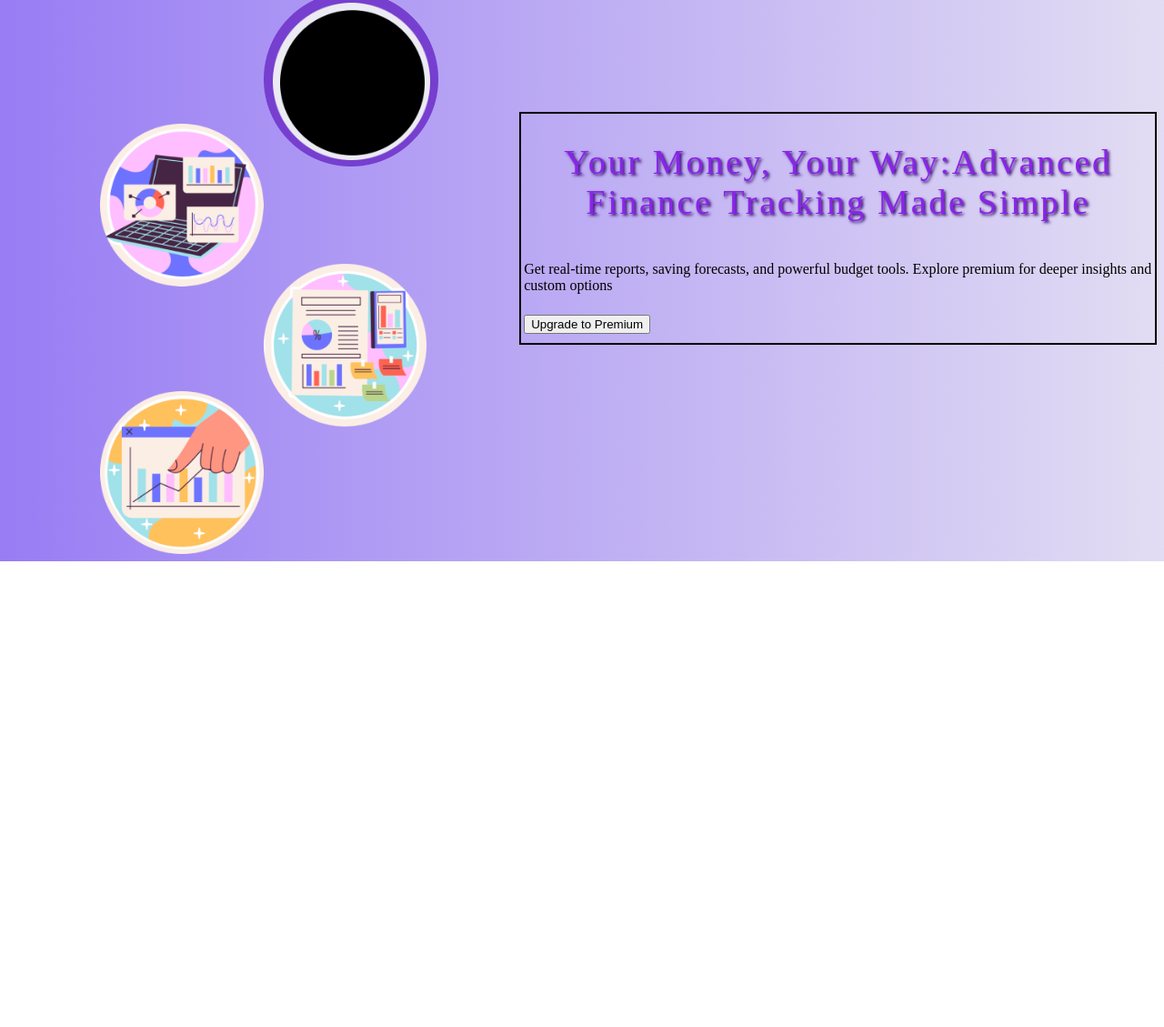
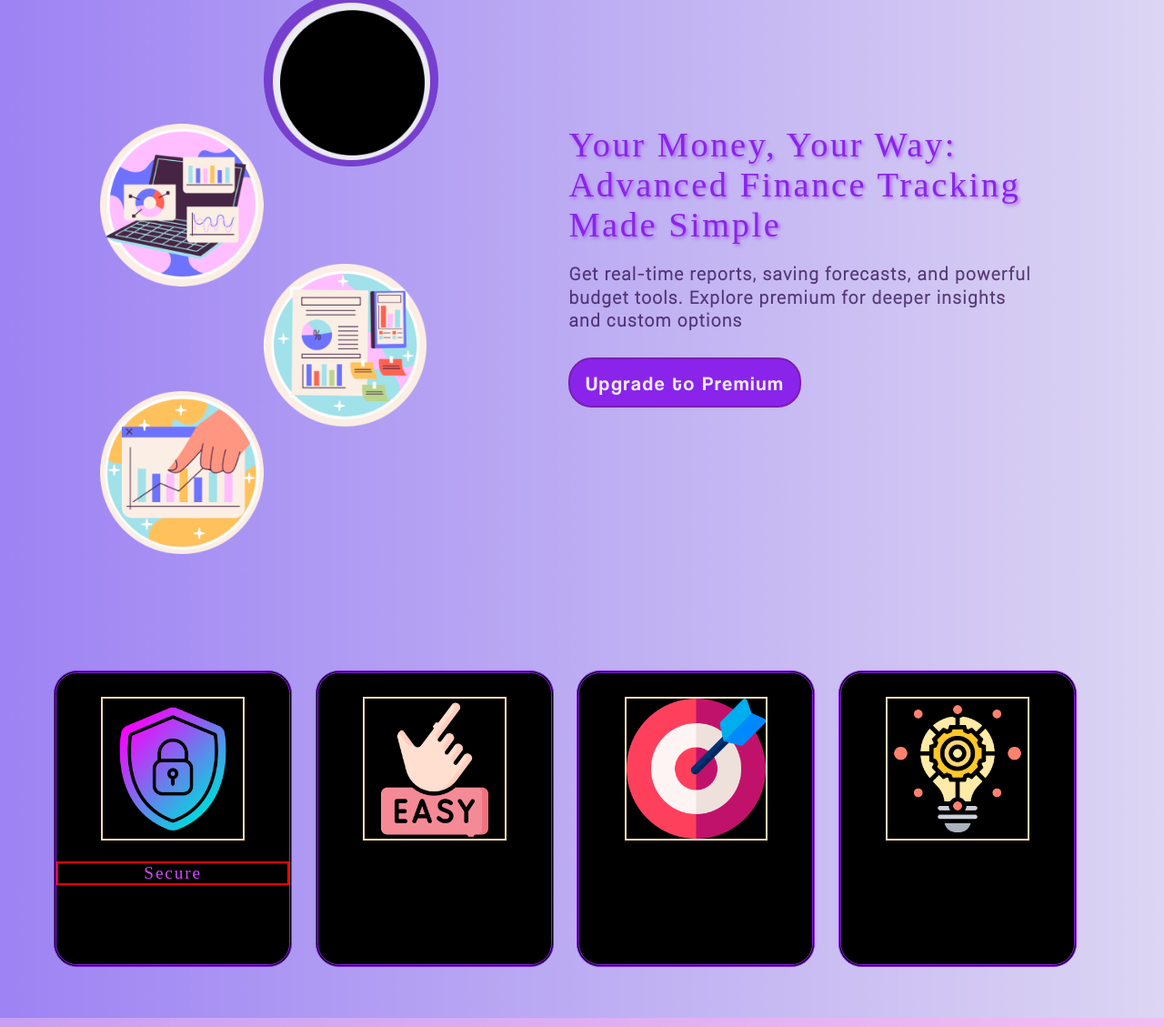
Before and after one commit to yaboinad/Personal-Finance-Tracker, a plain HTML site: page Financia.html in a window 1280 px wide. Shown: the part 481-1610 px from the top of the page at 91% size. Before the commit the page ends 1098 px from the top, so only its background shows below. Drawn offline with Linux system fonts and the light colour scheme; a web font is replaced by a local one.

Commit message:
Oct 13, 2024

```diff
--- a/Financia CSS/Financia_Home_Page_Css.css
+++ b/Financia CSS/Financia_Home_Page_Css.css
@@ -156,164 +156,97 @@
         }
         .table4
         {
-            border: 0.2vw solid black;
-            height: 20vw;
+            height: 27vw;
             margin: -5vw 0 0 8vw;
+            width: 43vw;
         }
         .table4_1
         {
             color:  rgb(138, 36, 234);
             font: normal 3vw Roboto2;
             letter-spacing: 0.2vw;
-            text-shadow: 0.15vw 0.15vw 0.25vw rgb(45, 2, 104);
+            text-shadow: 0.15vw 0.15vw 0.3vw  rgb(173, 98, 243);
         }
         .table4_2
         {
-
+            color: rgb(34, 0, 65,0.7);
+            font: normal 600 1.5vw/2vw Roboto1;
+            letter-spacing: 0.1vw;
+        }
+        .table4_3box
+        {
+            height: 7vw;
+            margin: auto;
+        }
+        #premium_button
+        {
+            border: 0.2vw solid rgb(124, 27, 181);
+            background-color:  rgb(138, 36, 234);
+            border-radius: 2vw;
+            color: rgba(236, 234, 243, 1);
+            font: normal 200 1.7vw Coolvetica2;
+            letter-spacing: 0.15vw;
+            height: 4.3vw;
+            width: 20vw;
+        }
+        .div1
+        {
+            box-sizing: border-box;
+            display: inline-flex;
+            height: 30vw;
+            max-height: 30vw;
+            margin: 10vw 4vw 0 4vw;
+        }
+        .div2
+        {
+            background-color: black;
+            border-radius: 2vw;
+            border: 0.3vw double rgb(138, 36, 234);;
+            height: 25vw;
+            text-align: center;
+            width: 20vw;
+        }
+        .secure
+        {
+            border: 0.2vw solid red;
+            color: rgb(212, 72, 255);
+            font: normal 500 1.5vw Roboto2;
+            letter-spacing: 0.15vw;
+        }
+        .div2_image
+        {
+            border: 0.2vw solid wheat;
+            height: 12vw;
+            margin: 2vw 0 0 0;
+        }
+        .div3
+        {
+            background-color: black;
+            border-radius: 2vw;
+            border: 0.3vw double rgb(138, 36, 234);
+            height: 25vw;
+            margin: 0 0 0 2vw;
+            text-align: center;
+            width: 20vw;
+        }
+        .div4
+        {
+            background-color: black;
+            border-radius: 2vw;
+            border: 0.3vw double rgb(138, 36, 234);;
+            height: 25vw;
+            margin: 0 0 0 2vw;
+            text-align: center;
+            width: 20vw;
+        }
+        .div5
+        {
+            background-color: black;
+            border-radius: 2vw;
+            border: 0.3vw double rgb(138, 36, 234);;
+            height: 25vw;
+            margin: 0 0 0 2vw;
+            text-align: center;
+            width: 20vw;
         }
     }
-    /*
-        * {
-            font-family: "Poppins", sans-serif;
-            box-sizing: border-box;
-        }
-
-
-        .hero {
-            color: white;
-            display: flex;
-            justify-content: space-between;
-            align-items: center;
-            margin: 80px;
-            font: normal normal Arial;
-            max-width: 1500px;
-            padding-top: 5rem;
-        }
-
-        .hero-content {
-            max-width: 50%;
-            font: normal normal Arial;
-        }
-
-        .hero h1 {
-            font-size: 50px;
-            letter-spacing: 2px;
-            margin-bottom: 20px;
-            font: normal normal Arial;
-            line-height: 50px;
-        }
-
-        .hero p {
-            padding-top: 2rem;
-            padding-bottom: 3rem;
-            font-size: 30px;
-            letter-spacing: 2px;
-            color: #000;
-            font: normal normal  Arial;
-        }
-
-        .learn-more {
-            display: inline-flex;
-            align-items: center;
-            justify-content: center;
-            padding: 0.7rem 2rem;
-            font: normal normal Arial;
-            font-weight: 700;
-            font-size: 18px;
-            text-align: center;
-            text-decoration: none;
-            color: white;
-            backface-visibility: hidden;
-            border: 0.3rem solid transparent;
-            border-radius: 3rem;
-        }
-
-        .bn1 {
-            border-color: transparent;
-            background-color: #ffffff;
-            color: #000;
-            transform: 0.2s cubic-bezier(0.235, 0, 0.05, 0.95);
-        }
-
-        .bn1:hover {
-            transform: perspective(1px) scale3d(1.044, 1.044, 1) translateZ(0) !important;
-        }
-
-        .hero-image img {
-            width: 450px;
-            border-radius: 15px;
-        }
-
-        .container {
-            display: flex;
-            width: 80%;
-            max-width: 1200px;
-            align-items: center;
-            justify-content: space-between;
-            margin: 80px;
-        }
-
-        .left-section {
-            display: flex;
-            flex-direction: column;
-            gap: 20px;
-        }
-
-        .icon-circle {
-            width: 100px;
-            height: 100px;
-            background-color: white;
-            border-radius: 50%;
-            display: flex;
-            align-items: center;
-            justify-content: center;
-            box-shadow: 0 4px 8px rgba(0, 0, 0, 0.2);
-        }
-
-        .icon-circle img {
-            width: 80px;
-            height: 80px;
-            object-fit: contain;
-        }
-
-        .right-section {
-            max-width: 500px;
-            color: #4c1c7d;
-        }
-
-        .right-section h1 {
-            font-size: 50px;
-            letter-spacing: 2px;
-            margin-bottom: 20px;
-            line-height: 1.6;
-            color: #6f2ea2;
-        }
-
-        .right-section p {
-            font-size: 18px;
-            margin-bottom: 30px;
-            line-height: 1.3;
-            color: #000;
-        }
-
-        .upgrade-btn {
-            display: inline-block;
-            padding: 0.5em 1.7em;
-            margin: 0 0.1em 0.1em 0;
-            border: 0.16em solid rgba(255, 255, 255, 0);
-            background-color: rgb(80, 10, 172);
-            border-radius: 2em;
-            box-sizing: border-box;
-            text-decoration: none;
-            font-family: "Roboto", sans-serif;
-            font-weight: 300;
-            color: #ffffff;
-            text-shadow: 0 0.04em 0.04em rgba(0, 0, 0, 0.35);
-            text-align: center;
-            transition: all 0.2s;
-        }
-
-        .upgrade-btn:hover {
-            border-color: rgb(255, 255, 255);
-        }
-            */
--- a/Financia.html
+++ b/Financia.html
@@ -5,14 +5,16 @@
     <meta name="viewport" content="width=device-width, initial-scale=1.0">
     <link rel="icon" href=""><!--Financia logo not yet available-->
     <link rel="stylesheet" href="Financia CSS/Financia_Home_Page_Css.css">
-    <title>Financia</title>
+    <title>Financia - Home Page</title>
     <style>
         @media screen and (max-width: 1920px) and (max-height: 1080px)
         {
             body
             {
-                background: url(Financia_Home_Page_Images/Financia\ Home\ Page\ Background\ 1.png) no-repeat fixed;
-                background-size: cover;
+                background-image: url(Financia_Home_Page_Images/Financia\ Home\ Page\ Background\ 1.png), url(Financia_Home_Page_Images/Financia\ Home\ Page\ Background\ 2.png);
+                background-position: top, bottom;
+                background-repeat:no-repeat, no-repeat;
+                background-size: 1820px 1600px, 1800px 1300px;
             }
         }
         @font-face /*This will be served as font style for our website*/
@@ -96,50 +98,36 @@
         </picture>
         <table class="table4">
             <tr>
-                <th class="table4_1">Your Money, Your Way:Advanced Finance Tracking Made Simple</th>
+                <td class="table4_1">Your Money, Your Way: Advanced Finance Tracking Made Simple</td>
             </tr>
             <tr>
-                <td class="table4_2">Get real-time reports, saving forecasts, and powerful budget tools. Explore premium for deeper insights and custom options</td>
+                <td class="table4_2">Get real-time reports, saving forecasts, and powerful budget tools. Explore premium for deeper insights <br> and custom options</td>
             </tr>
             <tr>
                 <form action="">
-                    <td><input type="button" id="premium_button" value="Upgrade to Premium" ></td>
+                    <td class="table4_3box"><input class="table4_3" type="button" id="premium_button" value="Upgrade to Premium" ></td>
                 </form>
             </tr>
         </table>
     </div>
 
+    <div class="div1">
+        <div class="div2">
+            <img class="div2_image" src="Financia_Home_Page_Images/cyber-security.png" alt="">
+            <p class="secure">Secure</p>
+        </div>
+        <div class="div3">
+            <img class="div2_image" src="Financia_Home_Page_Images/easy.png" alt="">
+        </div>
+        <div class="div4">
+            <img class="div2_image" src="Financia_Home_Page_Images/target.png" alt="">
+        </div>
+        <div class="div5">
+            <img class="div2_image" src="Financia_Home_Page_Images/insight.png" alt="">
+        </div>
+
+
+    </div>
+
 </body>
 </html>
-<!--
-<main>
-    <section class="hero">
-        <div class="hero-content">
-            <h1>Building Financial Freedom Step by Step</h1>
-            <p>Explore proven strategies and expert guidance to grow and protect your wealth</p>
-            <a href="" class="learn-more bn1">Learn More</a>
-        </div>
-        <div class="hero-image">
-            <img src="Financia_Home_Page_Images/home-banner-1.png" alt="Financial Freedom">
-        </div>
-    </section>
-</main>
-
-<div class="container">
-    <div class="left-section">
-        <div class="icon-circle">
-            <img src="Financia_Home_Page_Images/banner2_img1.png" alt="Finance Icon 1">
-        </div>
-        <div class="icon-circle">
-            <img src="Financia_Home_Page_Images/banner2_img2.png" alt="Finance Icon 2">
-        </div>
-        <div class="icon-circle">
-            <img src="Financia_Home_Page_Images/banner2_img3.png" alt="Finance Icon 3">
-        </div>
-    </div>
-
-    <div class="right-section">
-        <h1>Your Money, Your Way: Advanced Finance Tracking Made Simple</h1>
-        <p>Get real-time reports, saving forecasts, and powerful budget tools. Explore premium for deeper insights and custom options</p>
-        <a href="" class="upgrade-btn">Upgrade to Premium</a>
-    </div>-->
```
Also changed, not shown: Financia_Home_Page_Images/Financia Home Page Background 2.png (added), Financia_Home_Page_Images/analystics.png (added), Financia_Home_Page_Images/cyber-security.png (added), Financia_Home_Page_Images/easy.png (added), Financia_Home_Page_Images/insight.png (added), Financia_Home_Page_Images/target.png (added).
